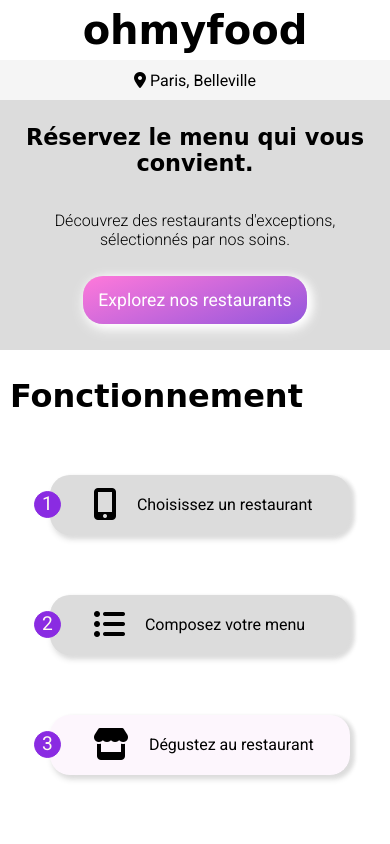
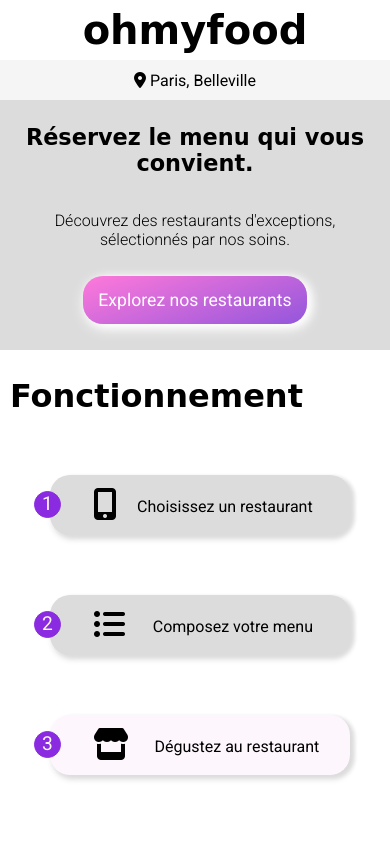
Before and after one commit to melcd238/ohmyfoodnewversion, a website: page index.html in a window 390 px wide. Shown: the top 844 px of the page. Drawn offline with Linux system fonts and the light colour scheme; a web font is replaced by a local one.

Commit message:
fonctionnement

```diff
--- a/scss/_mobile.scss
+++ b/scss/_mobile.scss
@@ -103,15 +103,15 @@ header{
     background-color:rgba(247, 214, 247, 0.22); ;
   }
   li p{
-    margin-left: 20px;
-    margin-top: 0px;
     font-size: 1rem;
-
-
+    margin-top: 2px;
+    width: 80%;
+    text-align: center;
   }
   li .icon-fct{
     margin-left: 1em;
     margin-top: -0.2em;
+
   }
 
   }
```
Also changed, not shown: css/style.css.
